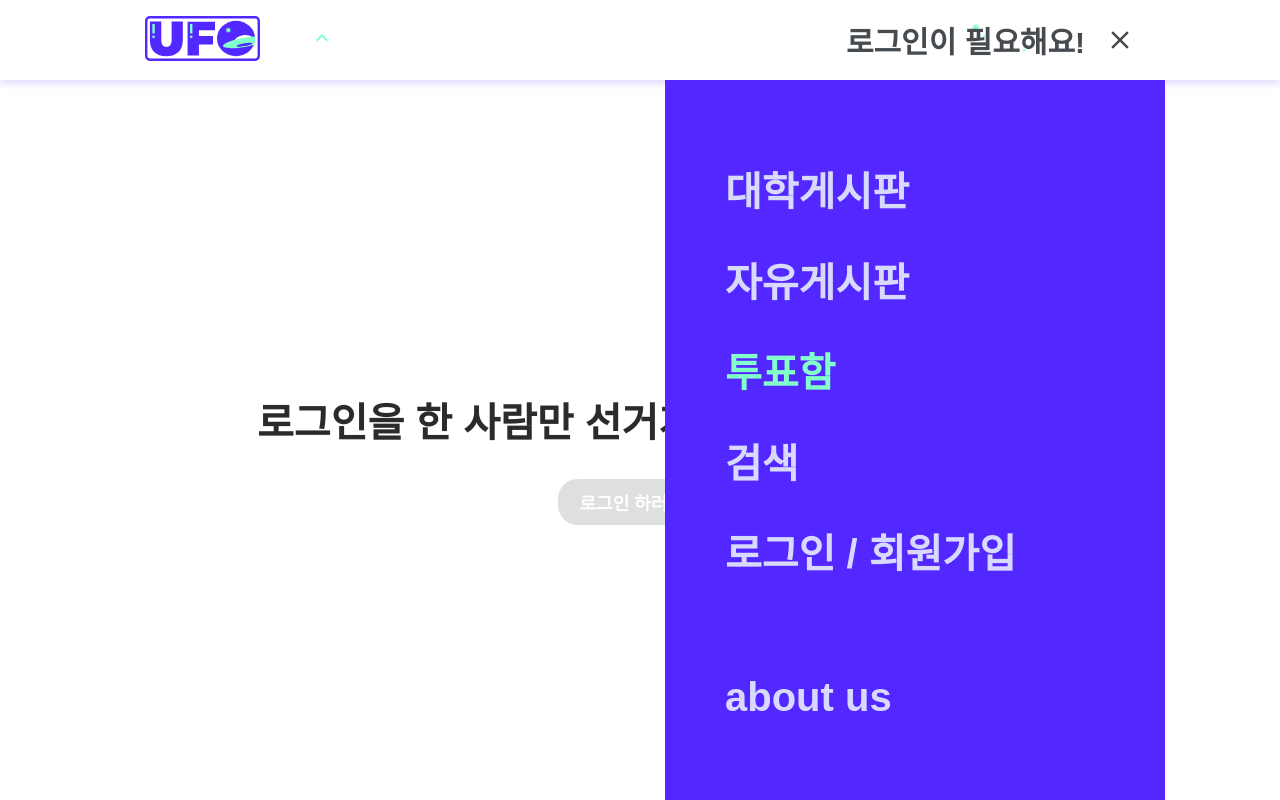
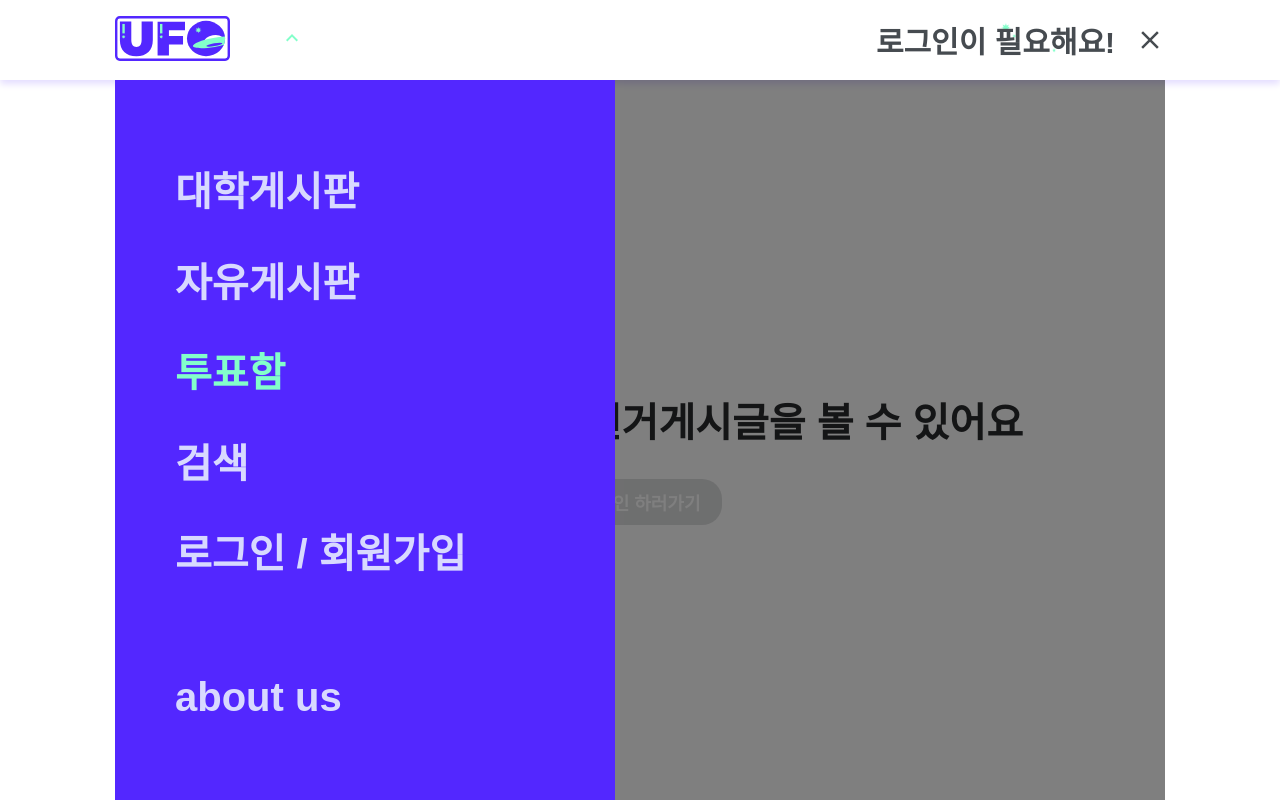
Before and after one commit to heesungjang/ufo-fe, a React (Create React App) app in the folder final-project/: page /election/detail/1 in a window 1280 px wide. Both pictures are taken after a click on the button 1120 px from the left and 40 px from the top of the page. Built offline with nearby package versions, Linux system fonts and the light colour scheme; a web font is replaced by a local one.

Commit message:
[feat] 로고 위치 변경

```diff
--- a/final-project/src/Components/Layout/Header.jsx
+++ b/final-project/src/Components/Layout/Header.jsx
@@ -83,6 +83,7 @@ const Header = () => {
                         {/* 메뉴버튼 on&off 토글설정 */}
                         {menuOn ? <ClearIcon /> : <MenuIcon />}
                     </MenuBtn>
+                    <MenuContainer menuOn={menuOn}>
                         <Menu menuOn={menuOn}>
                             {!isDesktop && (
                                 <>
@@ -99,7 +100,9 @@ const Header = () => {
                                             pathname: "/univboard",
                                             state: {
                                                 isMatchPathname:
-                                                pathname.includes("/univboard"),
+                                                    pathname.includes(
+                                                        "/univboard",
+                                                    ),
                                             },
                                         }}
                                     >
@@ -112,7 +115,9 @@ const Header = () => {
                                             pathname: "/freeboard",
                                             state: {
                                                 isMatchPathname:
-                                                pathname.includes("/freeboard"),
+                                                    pathname.includes(
+                                                        "/freeboard",
+                                                    ),
                                             },
                                         }}
                                     >
@@ -125,14 +130,15 @@ const Header = () => {
                                             pathname: "/election",
                                             state: {
                                                 isMatchPathname:
-                                                pathname.includes("/election"),
+                                                    pathname.includes(
+                                                        "/election",
+                                                    ),
                                             },
                                         }}
                                     >
                                         투표함
                                     </Link>
                                 </Control>
-
                                 {isLoggedIn ? (
                                     <>
                                         <Control>
@@ -165,7 +171,6 @@ const Header = () => {
                                                 검색
                                             </Link>
                                         </Control>
-
                                         <Control>
                                             <Link
                                                 to=""
@@ -222,6 +227,7 @@ const Header = () => {
                                 <span>about us</span>
                             </AboutUs>
                         </Menu>
+                    </MenuContainer>
                 </RightColumn>
             </Inner>
         </HeaderContainer>
@@ -238,13 +244,12 @@ const HeaderContainer = styled.header`
 
 const Inner = styled.div`
     max-width: 1050px;
-    padding: 0 30px;
     margin: auto;
     ${mixin.floatBox("relative")};
     ${mixin.flexBox("space-between", "center", null, "80px")};
 
     @media ${({ theme }) => theme.mobile} {
-        padding: ${({ theme }) => `${theme.calRem(10)} ${theme.calRem(15)}`};
+        padding: ${({ theme }) => `${theme.calRem(10)} ${theme.calRem(10)}`};
         height: 48px;
     }
 `;
@@ -298,17 +303,29 @@ const MenuBtn = styled.button`
     }
 `;
 
+const MenuContainer = styled.div`
+    width: 100%;
+    height: calc(100vh - 80px);
+    ${mixin.floatBox("absolute", "80px", "0", null, null, 99)}
+    background: rgba(0,0,0,.5);
+    ${props => (props.menuOn ? `display:block` : "display:none;")};
+
+    @media ${({ theme }) => theme.mobile} {
+        height: calc(100vh - 48px);
+        top: 48px;
+    }
+`;
+
 const Menu = styled.div`
     padding: 80px 0;
+    padding-left: 60px;
     ${props =>
-        props.menuOn
-            ? mixin.flexBox("space-between", null, "column")
-            : "display:none;"};
-    height: calc(100vh - 80px);
+        props.menuOn ? mixin.flexBox("space-between", null, "column") : ""};
     width: 500px;
-    padding-left: 60px;
     background: ${({ theme }) => theme.color.mainBlue};
-    ${mixin.floatBox("absolute", "80px", "0", null, null, 99)}
+    position: relative;
+    top: 0;
+    right: 0;
 
     @media ${({ theme }) => theme.mobile} {
         width: ${({ theme }) => theme.calRem(313)};
```
Lines whose indentation alone changed are shown as unchanged.
